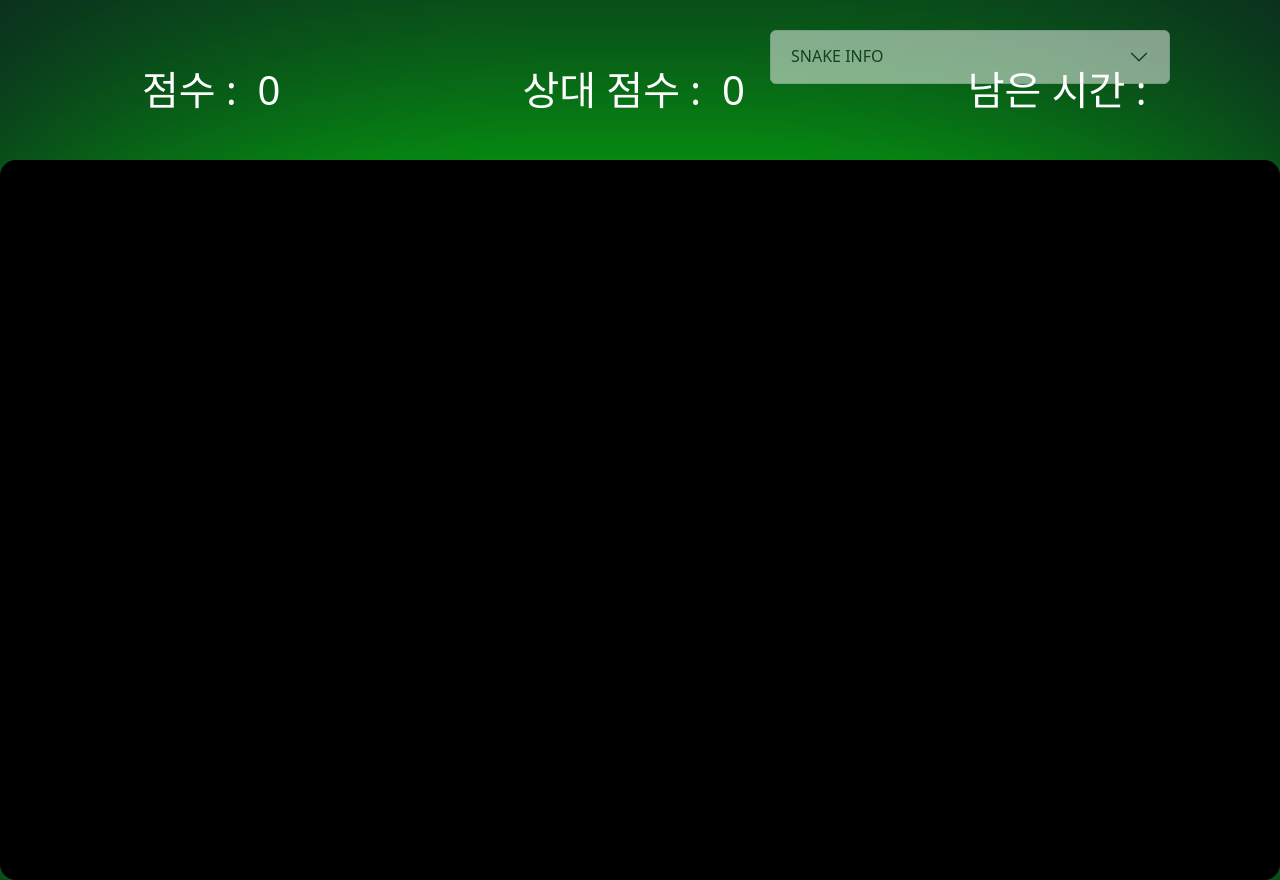
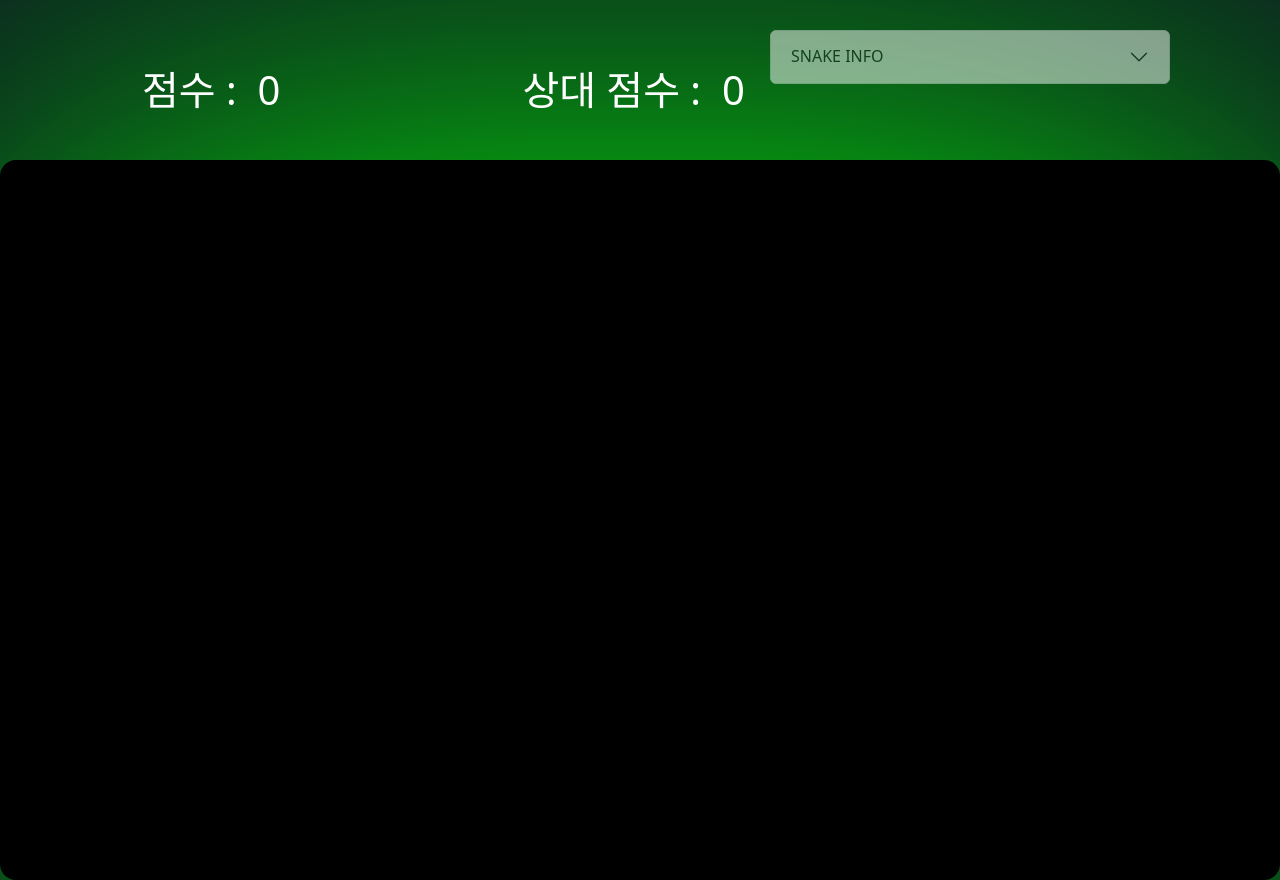
Before and after one commit to onebom/BiamIO, a Flask app: template src-flask-server/templates/snake.html in a window 1280 px wide. Run offline with Flask 2, Linux system fonts and the light colour scheme; the template is opened without the code that fills it, so the values that code supplies are empty; parts of the project's set-up code (start-up, migrations or seed data) failed here and were passed over; some libraries are stand-ins or nearby versions.

Commit message:
html debug hide

```diff
--- a/src-flask-server/templates/snake.html
+++ b/src-flask-server/templates/snake.html
@@ -116,7 +116,7 @@
             <p>상대 점수 :&nbsp;</p>
             <p id="opp_score">0</p>
         </div>
-        <div class="timer">
+        <div class="timer" style="visibility: hidden;">
             <p>남은 시간 :&nbsp;</p>
             <p></p>
         </div>
```
